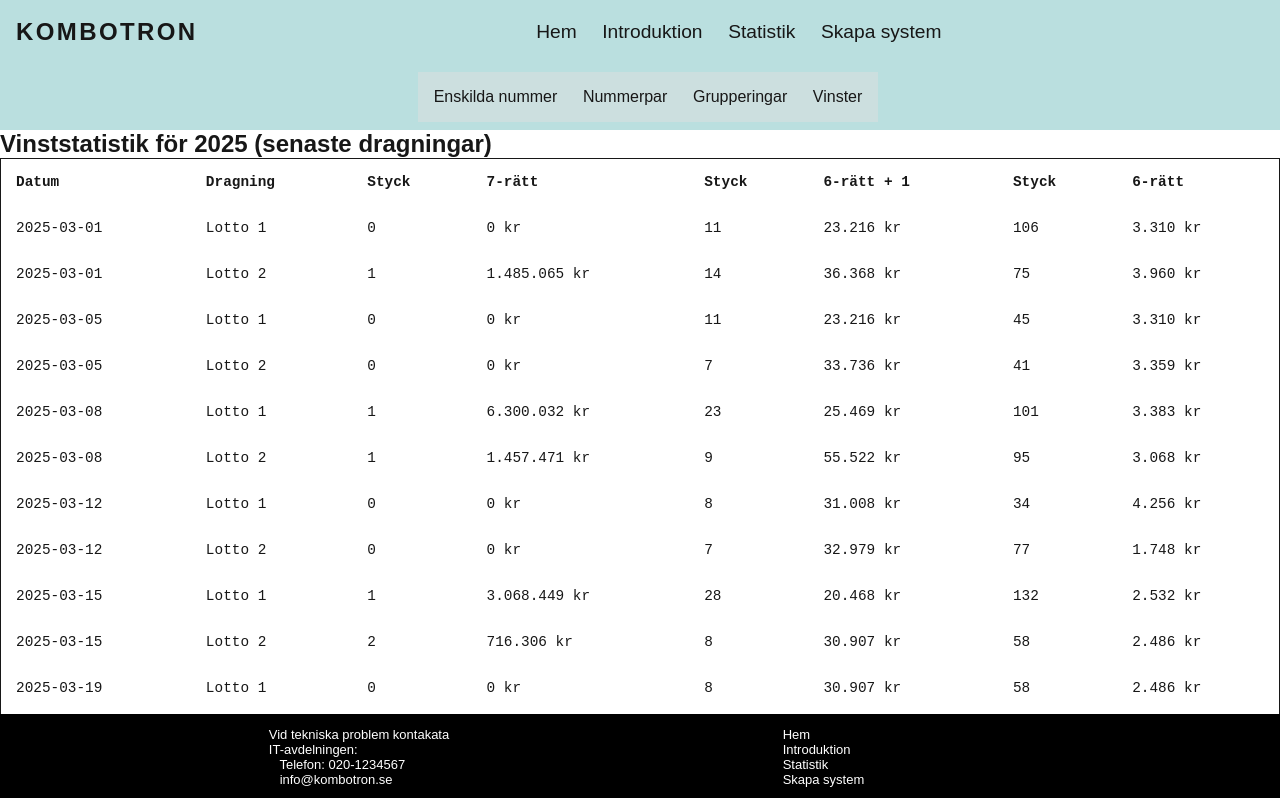
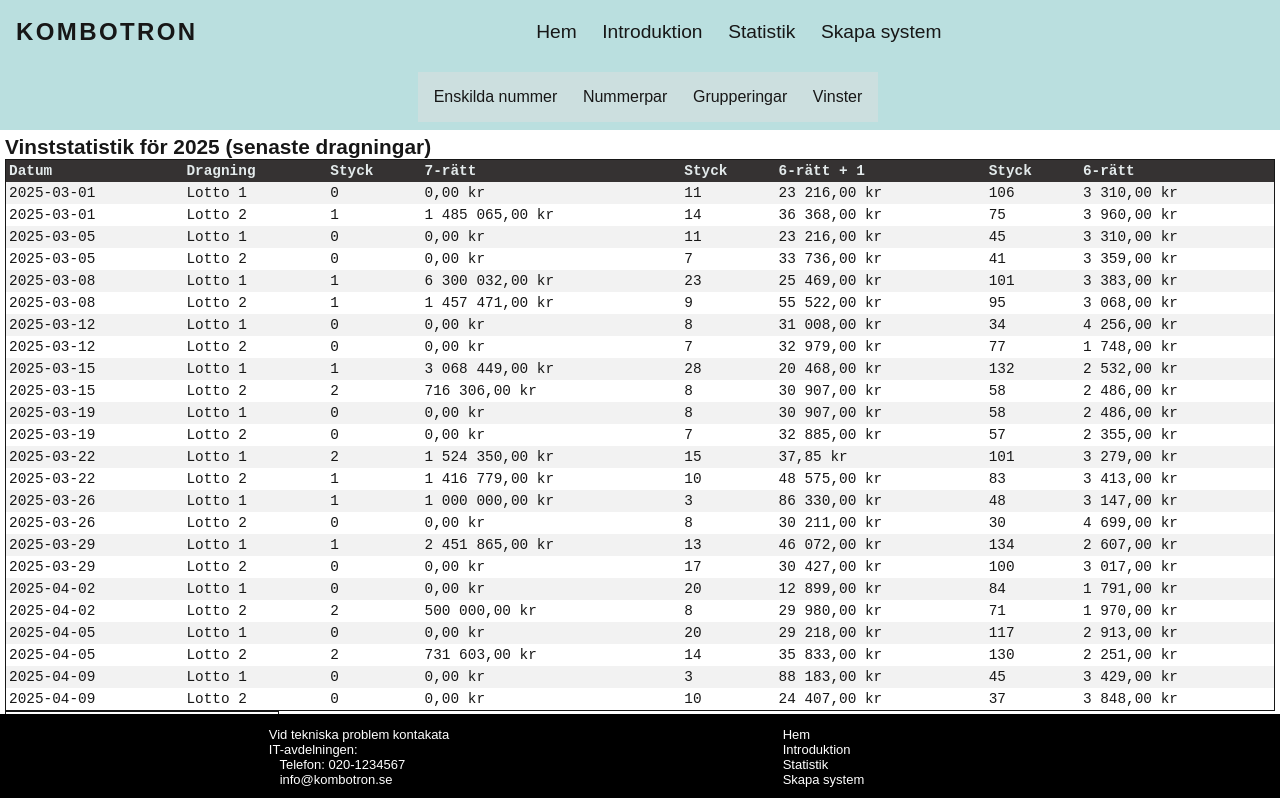
Before and after one commit to Lussekatten/Kombotron, a Next.js app: page /stats/winnings in a window 1280 px wide. Shown: the top 798 px of the page. Built offline with nearby package versions, Linux system fonts and the light colour scheme.

Commit message:
I got all the calculations working now on the (new) winnings page. So cool.

```diff
--- a/app/actions.ts
+++ b/app/actions.ts
@@ -1,10 +1,54 @@
-// import path from "path"
+import stats from '@/data/underlag-utdelningar.json';
 
-// export async function getStaticFile(file) {
-//     let basePath = process.cwd()
+export default function getAverageStats(): number[] {
+    let arr: Array<number> = [0, 0, 0];
+    let sumSeven: number = 0;
+    let winnersSeven: number = 0;
+    let avgSeven: number = 0;
+    let firstWinAsString: string;
 
+    let sumSixPlusOne: number = 0;
+    let winnersSixPlusOne: number = 0;
+    let avgSixPlusOne: number = 0;
+    let secondWinAsString: string;
 
-//     const filePath = path.join(basePath, `file`)
-//     const fileContent = await fs.readFile(filePath, "utf8")
-//     return fileContent
-// }
+    let sumSix: number = 0;
+    let winnersSix: number = 0;
+    let avgSix: number = 0;
+    let thirdWinAsString: string;
+
+    for (let index = 0; index < stats.length; index++) {
+        firstWinAsString = stats[index]['7-rätt-vinst']; //number with a dot
+        if (firstWinAsString.length == 1) {
+            //it means the win is "0"
+            arr[0] = 0;
+        }
+        else {
+            var firstWinAsNumber: number = +firstWinAsString;
+            var firstWinWinners: number = +stats[index]['7-rätt-antal'];
+            let tempSum = firstWinAsNumber * firstWinWinners;
+            winnersSeven += firstWinWinners;
+            sumSeven += tempSum;
+        }
+        secondWinAsString = stats[index]['6-plus-vinst']; //number with a dot
+        var secondWinAsNumber: number = +secondWinAsString;
+        var secondWinWinners: number = +stats[index]['6-plus-antal'];
+        winnersSixPlusOne += secondWinWinners;
+        let tempSum = secondWinAsNumber * secondWinWinners;
+        sumSixPlusOne += tempSum;
+
+        thirdWinAsString = stats[index]['6-rätt-vinst']; //number with a dot
+        var thirdWinAsNumber: number = +thirdWinAsString;
+        var thirdWinWinners: number = +stats[index]['6-rätt-antal'];
+        winnersSix += thirdWinWinners;
+        let temp3Sum = thirdWinAsNumber * thirdWinWinners;
+        sumSix += temp3Sum;
+    }
+    avgSeven = sumSeven / winnersSeven;
+    avgSixPlusOne = sumSixPlusOne / winnersSixPlusOne;
+    avgSix = sumSix / winnersSix;
+    arr[0] = avgSeven;
+    arr[1] = avgSixPlusOne;
+    arr[2] = avgSix;
+    return arr;
+}
--- a/app/stats/winnings/page.tsx
+++ b/app/stats/winnings/page.tsx
@@ -1,14 +1,20 @@
 import { StatsNavMenu } from "@/app/components/navbar/menus";
 import stats from '@/data/underlag-utdelningar.json';
 import styles from "./winnings.module.css"
+import getAverageStats from "@/app/actions";
 
 export default function WinningsStatsPage() {
+    const averages: number[] = getAverageStats();
+    const formatter = new Intl.NumberFormat('sv-SE', {
+        style: 'currency',
+        currency: 'SEK',
+      });
     return (
         <>
             <StatsNavMenu />
             <div className={styles.tblResp}>
                 <h1>Vinststatistik för 2025 (senaste dragningar)</h1>
-                <table className={styles.tables}>
+                <table className={styles.tablesMain}>
                     <tr>
                         <th>Datum</th>
                         <th>Dragning</th>
@@ -24,13 +30,28 @@ export default function WinningsStatsPage() {
                             <td>{win.Datum}</td>
                             <td>{win.Dragning}</td>
                             <td>{win["7-rätt-antal"]}</td>
-                            <td>{win["7-rätt-vinst"]} kr</td>
+                            <td>{formatter.format(+win["7-rätt-vinst"])}</td>
                             <td>{win["6-plus-antal"]}</td>
-                            <td>{win["6-plus-vinst"]} kr</td>
+                            <td>{formatter.format(+win["6-plus-vinst"])}</td>
                             <td>{win["6-rätt-antal"]}</td>
-                            <td>{win["6-rätt-vinst"]} kr</td>
+                            <td>{formatter.format(+win["6-rätt-vinst"])}</td>
                         </tr>
                     )}
+                </table>
+                <table className={styles.tablesAverage}>
+                    <h3>Genomsnittliga värden:</h3>
+                    <tr>
+                        <td>7-rätt</td>
+                        <td>{formatter.format(+averages[0])}</td>
+                    </tr>
+                    <tr>
+                        <td>6-rätt + 1</td>
+                        <td>{formatter.format(+averages[1])}</td>
+                    </tr>
+                    <tr>
+                        <td>6-rätt</td>
+                        <td>{formatter.format(+averages[2])}</td>
+                    </tr>
                 </table>
             </div>
         </>
--- a/app/stats/winnings/winnings.module.css
+++ b/app/stats/winnings/winnings.module.css
@@ -2,13 +2,15 @@
     display: flex;
     justify-content: center;
     flex-direction: column;
+    padding: 5px;
 
-    h1{
-        font-size: 1.5rem;
+    h1 {
+        font-size: 1.3rem;
     }
 }
 
-.tables {
+.tablesMain,
+.tablesAverage {
 
     border: 1px solid black;
     overflow-x: auto;
@@ -16,12 +18,25 @@
     border-collapse: collapse;
     width: 100%;
 
+    tr:nth-child(even) {
+        background-color: #f2f2f2;
+    }
 
     th,
     td {
         font-family: 'Courier New', Courier, monospace;
         font-size: .9rem;
-        padding: 15px;
+        padding: 3px;
         text-align: left;
     }
+
+    th {
+        background-color: rgb(53, 50, 50);
+        color: rgb(227, 234, 235);
+    }
 }
+
+.tablesAverage {
+    width: 20%;
+    table-layout: auto;
+}
--- a/data/underlag-utdelningar.json
+++ b/data/underlag-utdelningar.json
@@ -6,20 +6,20 @@
 "7-rätt-antal": "0",
 "7-rätt-vinst": "0",
 "6-plus-antal": "11",
-"6-plus-vinst": "23.216",
+"6-plus-vinst": "23216",
 "6-rätt-antal": "106",
-"6-rätt-vinst": "3.310"
+"6-rätt-vinst": "3310"
 },
 {
 "Id":"2",
 "Datum": "2025-03-01",
 "Dragning": "Lotto 2",
 "7-rätt-antal": "1",
-"7-rätt-vinst": "1.485.065",
+"7-rätt-vinst": "1485065",
 "6-plus-antal": "14",
-"6-plus-vinst": "36.368",
+"6-plus-vinst": "36368",
 "6-rätt-antal": "75",
-"6-rätt-vinst": "3.960"
+"6-rätt-vinst": "3960"
 },
 {
 "Id":"3",
@@ -28,9 +28,9 @@
 "7-rätt-antal": "0",
 "7-rätt-vinst": "0",
 "6-plus-antal": "11",
-"6-plus-vinst": "23.216",
+"6-plus-vinst": "23216",
 "6-rätt-antal": "45",
-"6-rätt-vinst": "3.310"
+"6-rätt-vinst": "3310"
 },
 {
 "Id":"4",
@@ -39,31 +39,31 @@
 "7-rätt-antal": "0",
 "7-rätt-vinst": "0",
 "6-plus-antal": "7",
-"6-plus-vinst": "33.736",
+"6-plus-vinst": "33736",
 "6-rätt-antal": "41",
-"6-rätt-vinst": "3.359"
+"6-rätt-vinst": "3359"
 },
 {
 "Id":"5",
 "Datum": "2025-03-08",
 "Dragning": "Lotto 1",
 "7-rätt-antal": "1",
-"7-rätt-vinst": "6.300.032",
+"7-rätt-vinst": "6300032",
 "6-plus-antal": "23",
-"6-plus-vinst": "25.469",
+"6-plus-vinst": "25469",
 "6-rätt-antal": "101",
-"6-rätt-vinst": "3.383"
+"6-rätt-vinst": "3383"
 },
 {
 "Id":"6",
 "Datum": "2025-03-08",
 "Dragning": "Lotto 2",
 "7-rätt-antal": "1",
-"7-rätt-vinst": "1.457.471",
+"7-rätt-vinst": "1457471",
 "6-plus-antal": "9",
-"6-plus-vinst": "55.522",
+"6-plus-vinst": "55522",
 "6-rätt-antal": "95",
-"6-rätt-vinst": "3.068"
+"6-rätt-vinst": "3068"
 },
 {
 "Id":"7",
@@ -72,9 +72,9 @@
 "7-rätt-antal": "0",
 "7-rätt-vinst": "0",
 "6-plus-antal": "8",
-"6-plus-vinst": "31.008",
+"6-plus-vinst": "31008",
 "6-rätt-antal": "34",
-"6-rätt-vinst": "4.256"
+"6-rätt-vinst": "4256"
 },
 {
 "Id":"8",
@@ -83,31 +83,31 @@
 "7-rätt-antal": "0",
 "7-rätt-vinst": "0",
 "6-plus-antal": "7",
-"6-plus-vinst": "32.979",
+"6-plus-vinst": "32979",
 "6-rätt-antal": "77",
-"6-rätt-vinst": "1.748"
+"6-rätt-vinst": "1748"
 },
 {
 "Id":"9",
 "Datum": "2025-03-15",
 "Dragning": "Lotto 1",
 "7-rätt-antal": "1",
-"7-rätt-vinst": "3.068.449",
+"7-rätt-vinst": "3068449",
 "6-plus-antal": "28",
-"6-plus-vinst": "20.468",
+"6-plus-vinst": "20468",
 "6-rätt-antal": "132",
-"6-rätt-vinst": "2.532"
+"6-rätt-vinst": "2532"
 },
 {
 "Id":"10",
 "Datum": "2025-03-15",
 "Dragning": "Lotto 2",
 "7-rätt-antal": "2",
-"7-rätt-vinst": "716.306",
+"7-rätt-vinst": "716306",
 "6-plus-antal": "8",
-"6-plus-vinst": "30.907",
+"6-plus-vinst": "30907",
 "6-rätt-antal": "58",
-"6-rätt-vinst": "2.486"
+"6-rätt-vinst": "2486"
 },
 {
 "Id":"11",
@@ -116,9 +116,9 @@
 "7-rätt-antal": "0",
 "7-rätt-vinst": "0",
 "6-plus-antal": "8",
-"6-plus-vinst": "30.907",
+"6-plus-vinst": "30907",
 "6-rätt-antal": "58",
-"6-rätt-vinst": "2.486"
+"6-rätt-vinst": "2486"
 },
 {
 "Id":"12",
@@ -127,42 +127,42 @@
 "7-rätt-antal": "0",
 "7-rätt-vinst": "0",
 "6-plus-antal": "7",
-"6-plus-vinst": "32.885",
+"6-plus-vinst": "32885",
 "6-rätt-antal": "57",
-"6-rätt-vinst": "2.355"
+"6-rätt-vinst": "2355"
 },
 {
 "Id":"13",
 "Datum": "2025-03-22",
 "Dragning": "Lotto 1",
 "7-rätt-antal": "2",
-"7-rätt-vinst": "1.524.350",
+"7-rätt-vinst": "1524350",
 "6-plus-antal": "15",
 "6-plus-vinst": "37.854",
 "6-rätt-antal": "101",
-"6-rätt-vinst": "3.279"
+"6-rätt-vinst": "3279"
 },
 {
 "Id":"14",
 "Datum": "2025-03-22",
 "Dragning": "Lotto 2",
 "7-rätt-antal": "1",
-"7-rätt-vinst": "1.416.779",
+"7-rätt-vinst": "1416779",
 "6-plus-antal": "10",
-"6-plus-vinst": "48.575",
+"6-plus-vinst": "48575",
 "6-rätt-antal": "83",
-"6-rätt-vinst": "3.413"
+"6-rätt-vinst": "3413"
 },
 {
 "Id":"15",
 "Datum": "2025-03-26",
 "Dragning": "Lotto 1",
 "7-rätt-antal": "1",
-"7-rätt-vinst": "1.000.000",
+"7-rätt-vinst": "1000000",
 "6-plus-antal": "3",
-"6-plus-vinst": "86.330",
+"6-plus-vinst": "86330",
 "6-rätt-antal": "48",
-"6-rätt-vinst": "3.147"
+"6-rätt-vinst": "3147"
 },
 {
 "Id":"16",
@@ -171,20 +171,20 @@
 "7-rätt-antal": "0",
 "7-rätt-vinst": "0",
 "6-plus-antal": "8",
-"6-plus-vinst": "30.211",
+"6-plus-vinst": "30211",
 "6-rätt-antal": "30",
-"6-rätt-vinst": "4.699"
+"6-rätt-vinst": "4699"
 },
 {
 "Id":"17",
 "Datum": "2025-03-29",
 "Dragning": "Lotto 1",
 "7-rätt-antal": "1",
-"7-rätt-vinst": "2.451.865",
+"7-rätt-vinst": "2451865",
 "6-plus-antal": "13",
-"6-plus-vinst": "46.072",
-"6-rätt-antal": "0",
-"6-rätt-vinst": "0"
+"6-plus-vinst": "46072",
+"6-rätt-antal": "134",
+"6-rätt-vinst": "2607"
 },
 {
 "Id":"18",
@@ -193,9 +193,9 @@
 "7-rätt-antal": "0",
 "7-rätt-vinst": "0",
 "6-plus-antal": "17",
-"6-plus-vinst": "30.427",
+"6-plus-vinst": "30427",
 "6-rätt-antal": "100",
-"6-rätt-vinst": "3.017"
+"6-rätt-vinst": "3017"
 }
 ,
 {
@@ -205,20 +205,20 @@
 "7-rätt-antal": "0",
 "7-rätt-vinst": "0",
 "6-plus-antal": "20",
-"6-plus-vinst": "12.899",
+"6-plus-vinst": "12899",
 "6-rätt-antal": "84",
-"6-rätt-vinst": "1.791"
+"6-rätt-vinst": "1791"
 },
 {
 "Id":"20",
 "Datum": "2025-04-02",
 "Dragning": "Lotto 2",
 "7-rätt-antal": "2",
-"7-rätt-vinst": "500.000",
+"7-rätt-vinst": "500000",
 "6-plus-antal": "8",
-"6-plus-vinst": "29.980",
+"6-plus-vinst": "29980",
 "6-rätt-antal": "71",
-"6-rätt-vinst": "1.970"
+"6-rätt-vinst": "1970"
 }
 ,
 {
@@ -228,19 +228,41 @@
 "7-rätt-antal": "0",
 "7-rätt-vinst": "0",
 "6-plus-antal": "20",
-"6-plus-vinst": "29.218",
+"6-plus-vinst": "29218",
 "6-rätt-antal": "117",
-"6-rätt-vinst": "2.913"
+"6-rätt-vinst": "2913"
 },
 {
 "Id":"22",
 "Datum": "2025-04-05",
 "Dragning": "Lotto 2",
 "7-rätt-antal": "2",
-"7-rätt-vinst": "731.603",
+"7-rätt-vinst": "731603",
 "6-plus-antal": "14",
-"6-plus-vinst": "35.833",
+"6-plus-vinst": "35833",
 "6-rätt-antal": "130",
-"6-rätt-vinst": "2.251"
+"6-rätt-vinst": "2251"
+},
+{
+"Id":"23",
+"Datum": "2025-04-09",
+"Dragning": "Lotto 1",
+"7-rätt-antal": "0",
+"7-rätt-vinst": "0",
+"6-plus-antal": "3",
+"6-plus-vinst": "88183",
+"6-rätt-antal": "45",
+"6-rätt-vinst": "3429"
+},
+{
+"Id":"24",
+"Datum": "2025-04-09",
+"Dragning": "Lotto 2",
+"7-rätt-antal": "0",
+"7-rätt-vinst": "0",
+"6-plus-antal": "10",
+"6-plus-vinst": "24407",
+"6-rätt-antal": "37",
+"6-rätt-vinst": "3848"
 }
 ]
```
Also changed, not shown: 1 other file (tests, documents, lock files or other folders).
